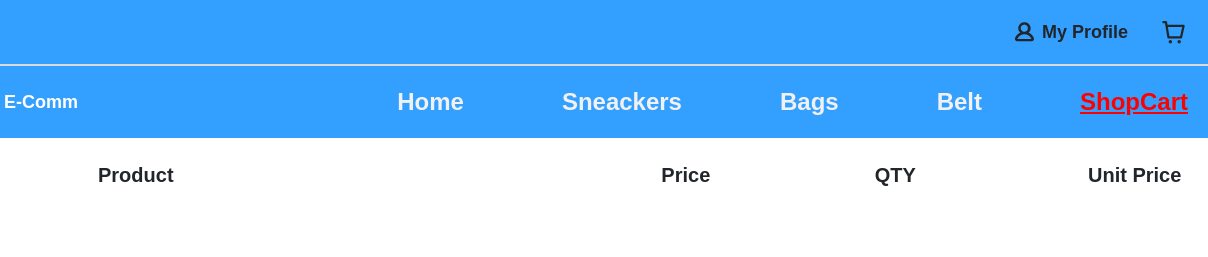
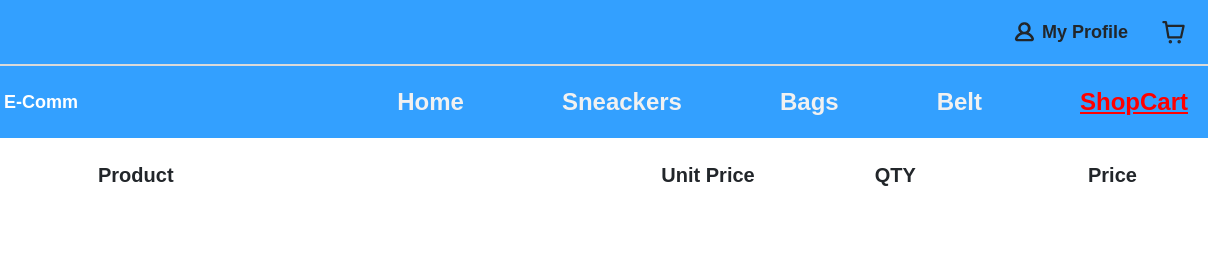
Before and after one commit to Samandareshmamatov/exam_fourth_month, a plain HTML site: page shopCart.html in a window 1280 px wide. Shown: the top 257 px of the page, 72-1280 px from the left. Drawn offline with Linux system fonts and the light colour scheme.

Commit message:
Change Html

```diff
--- a/shopCart.html
+++ b/shopCart.html
@@ -64,9 +64,9 @@
         <section class="shop-page">
             <div class="container container-col">
                 <h3 class="product-col">Product</h3>
-                <p class="total-price-col">Price</p>
+                <p class="total-price-col">Unit Price</p>
                 <p class="count-col">QTY</p>
-                <p class="price-col">Unit Price</p>
+                <p class="price-col">Price</p>
             </div>
             <div class="container shop-page__container">
             </div>
```
